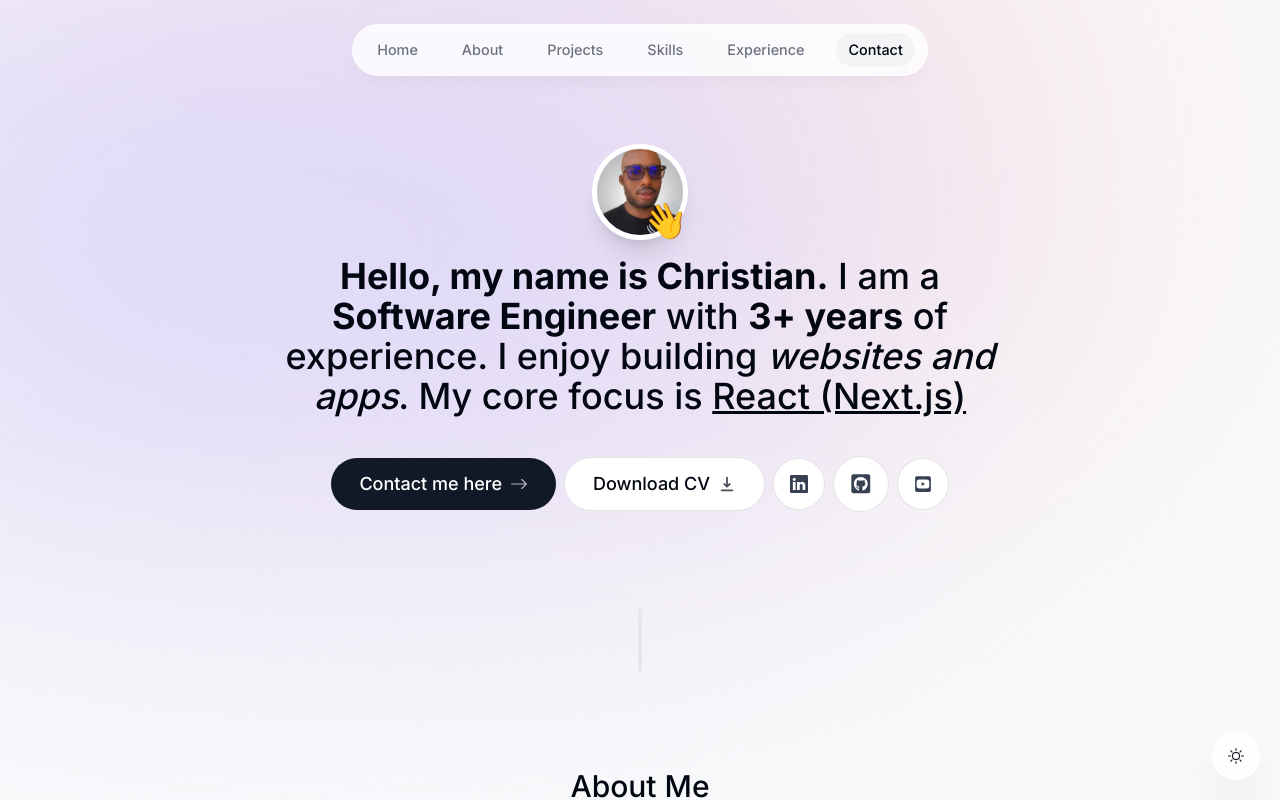
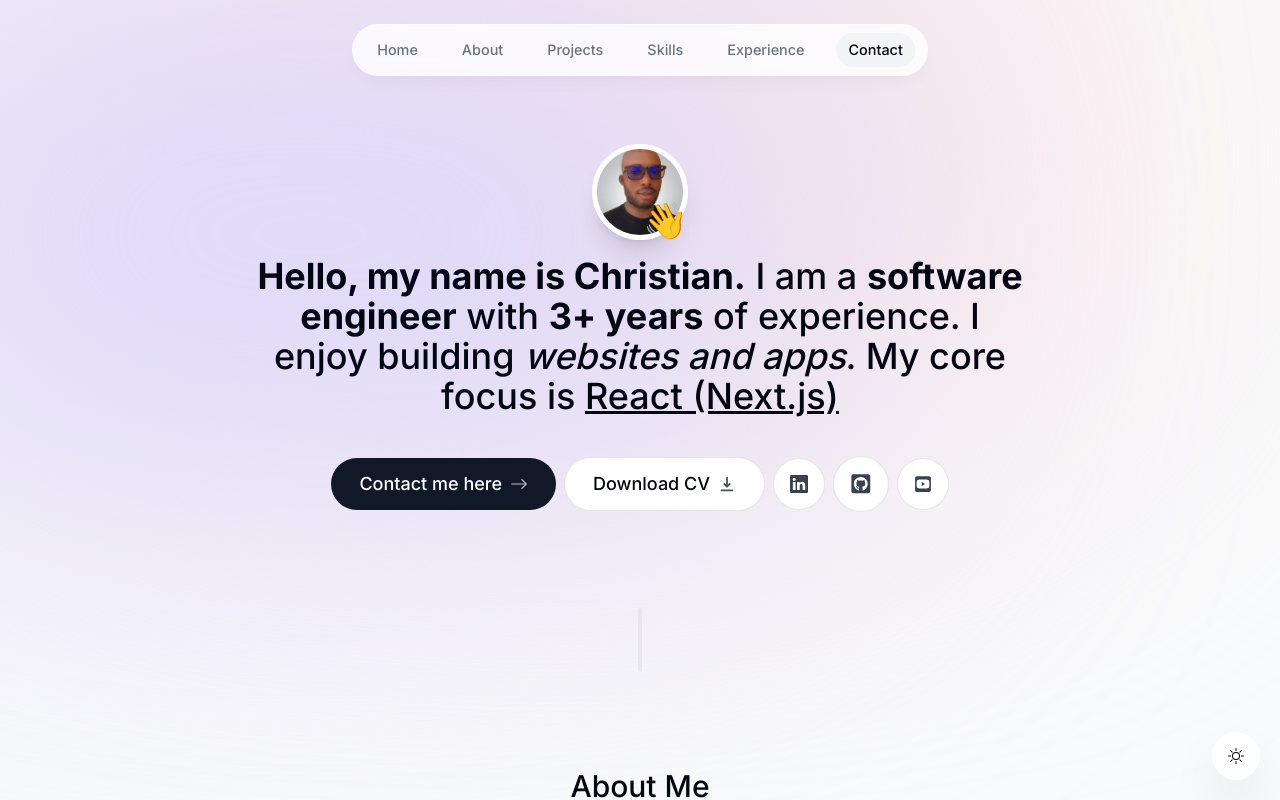
Before and after one commit to infiniteltd/Chris-Portfolio-2.0, a Next.js app: page / in a window 1280 px wide. Shown: the top 800 px of the page. Built offline with nearby package versions, Linux system fonts and the light colour scheme; no server answers.

Commit message:
new change

```diff
--- a/components/Intro.tsx
+++ b/components/Intro.tsx
@@ -60,7 +60,7 @@ export default function Intro() {
         animate={{ opacity: 1, y: 0 }}
       >
         <span className="font-bold">Hello, my name is Christian.</span> I am a{" "}
-        <span className="font-bold">Software Engineer</span> with{" "}
+        <span className="font-bold">software engineer</span> with{" "}
         <span className="font-bold">3+ years</span> of experience. I enjoy
         building <span className="italic">websites and apps</span>. My core
         focus is <span className="underline">React (Next.js)</span>
```
